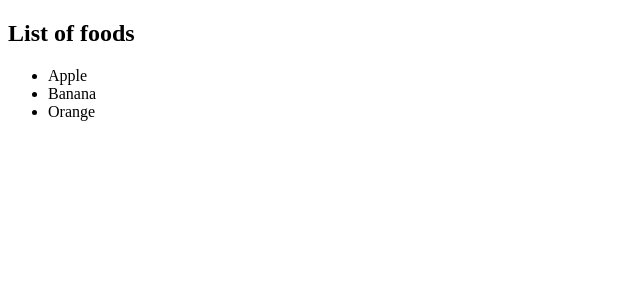
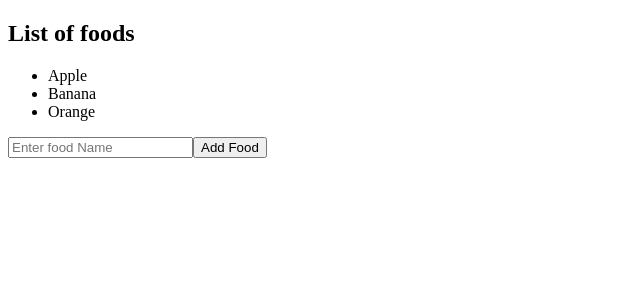
Before and after one commit to CGAJAY/bro-code-tut, a React (Vite) app: page / in a window 1280 px wide. Shown: the top 300 px of the page, without its empty margins (0-640 px from the left). Built offline with nearby package versions, Linux system fonts and the light colour scheme.

Commit message:
Created a function to add new food using useState

```diff
--- a/src/MyComponent.jsx
+++ b/src/MyComponent.jsx
@@ -2,14 +2,24 @@
 import React, { useState } from "react";
 
 const MyComponent = () => {
-	const [foods, setFood] = useState([
+	const [foods, setFoods] = useState([
 		"Apple",
 		"Banana",
 		"Orange",
 	]);
 
-	function handleAddFood() {}
-	function handleARemoveFood() {}
+	function handleAddFood() {
+		const newFood =
+			document.getElementById("foodInput").value;
+
+		document.getElementById("foodInput").value = "";
+
+		setFoods((prevFoods) => [
+			...prevFoods, // Copy all other foods
+			newFood, // add new food
+		]);
+	}
+
 	return (
 		<div>
 			<h2>List of foods</h2>
@@ -18,6 +28,12 @@ const MyComponent = () => {
 					<li key={index}>{food}</li>
 				))}
 			</ul>
+			<input
+				type="text"
+				id="foodInput"
+				placeholder="Enter food Name"
+			/>
+			<button onClick={handleAddFood}>Add Food</button>
 		</div>
 	);
 };
--- a/src/ShoppingCart.jsx
+++ b/src/ShoppingCart.jsx
@@ -29,3 +29,8 @@ const ShoppingCart = () => {
 };
 
 export default ShoppingCart;
+onClick={() => handleRemoveFood(index)}
+
+function handleRemoveFood(index) {
+		setFoods(foods.filter((_, i) => i !== index));
+	}
```
